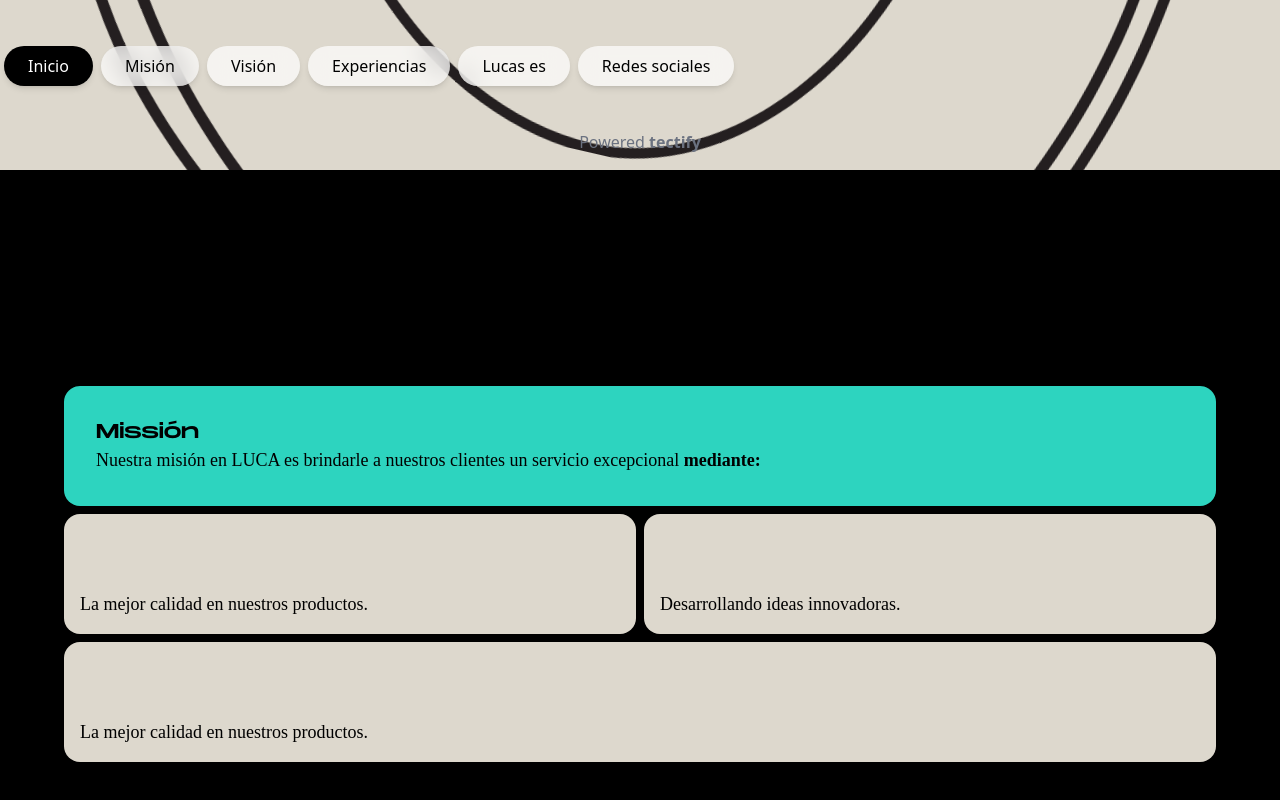
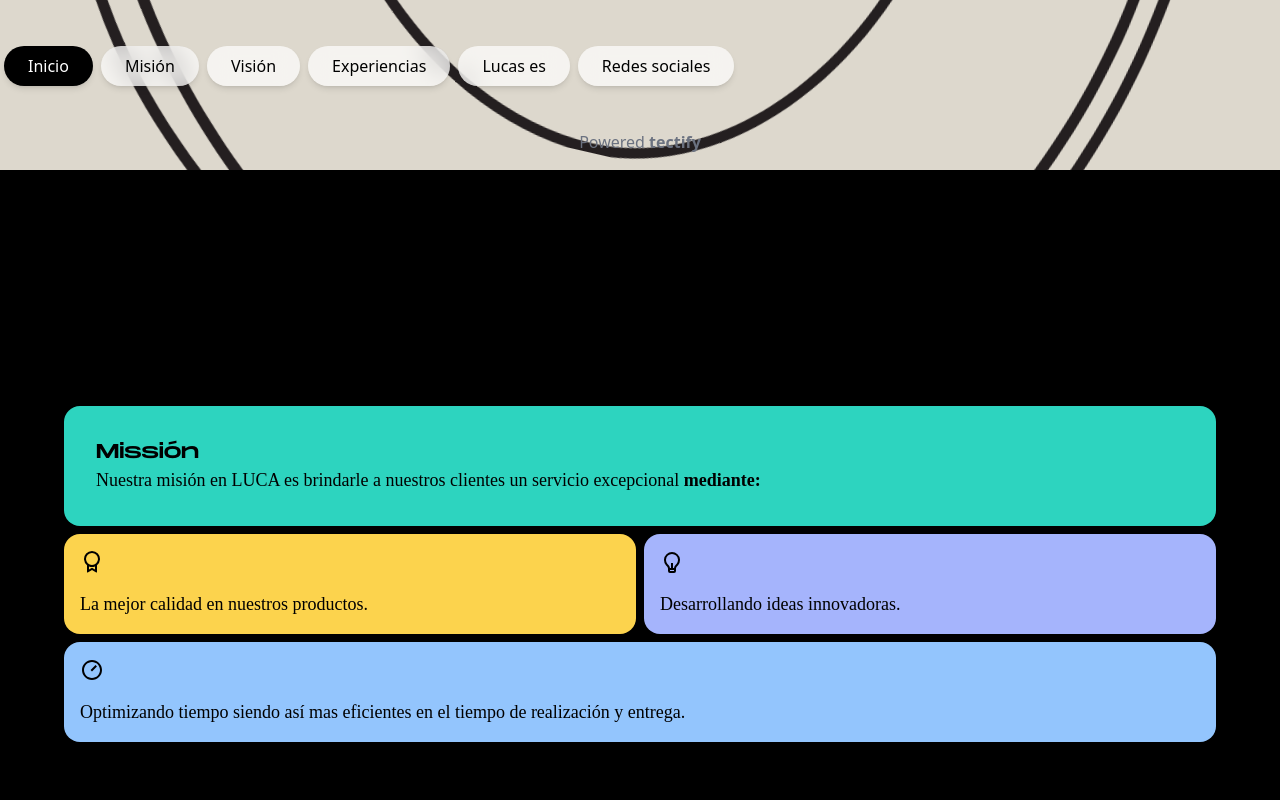
Before and after one commit to Alvarg27/luca-next, a Next.js app: page / in a window 1280 px wide. Shown: the part 630-1430 px from the top of the page. Built offline with nearby package versions, Linux system fonts and the light colour scheme; a web font is replaced by a local one.

Commit message:
Update InfoCard.js

```diff
--- a/components/InfoCard.js
+++ b/components/InfoCard.js
@@ -1,5 +1,10 @@
 import React from "react";
-
+import {
+  RiAwardLine,
+  RiLightbulbLine,
+  RiTimeLine,
+  RiTimer2Line,
+} from "react-icons/ri";
 const InfoCard = () => {
   return (
     <div className="w-[90%] text-lg">
@@ -12,18 +17,26 @@ const InfoCard = () => {
       </div>
       <div>
         <div className="flex">
-          <div className="mr-1 flex-1 bg-[#DDD8CD] rounded-2xl p-4 h-[120px]  flex flex-col justify-end">
-            <p className="font-alga">La mejor calidad en nuestros productos.</p>
+          <div className="mr-1 flex-1 bg-amber-300 rounded-2xl p-4  flex flex-col justify-between">
+            <RiAwardLine className="text-2xl" />
+            <p className="font-alga" mt-4>
+              La mejor calidad en nuestros productos.
+            </p>
           </div>
           <div
-            className="ml-1 flex-1 bg-[#DDD8CD]
-           rounded-2xl p-4 h-[120px]  flex flex-col justify-end"
+            className="ml-1 flex-1 bg-indigo-300
+           rounded-2xl p-4 flex flex-col justify-between"
           >
-            <p className="font-alga">Desarrollando ideas innovadoras.</p>
+            <RiLightbulbLine className="text-2xl" />
+            <p className="font-alga mt-4">Desarrollando ideas innovadoras.</p>
           </div>
         </div>
-        <div className="mt-2 flex-1 bg-[#DDD8CD] rounded-2xl p-4 h-[120px] flex flex-col justify-end">
-          <p className="font-alga">La mejor calidad en nuestros productos.</p>
+        <div className="mt-2 flex-1 bg-blue-300 rounded-2xl p-4 flex flex-col justify-between">
+          <RiTimer2Line className="text-2xl" />
+          <p className="font-alga mt-4">
+            Optimizando tiempo siendo así mas eficientes en el tiempo de
+            realización y entrega.
+          </p>
         </div>
       </div>
     </div>
```
